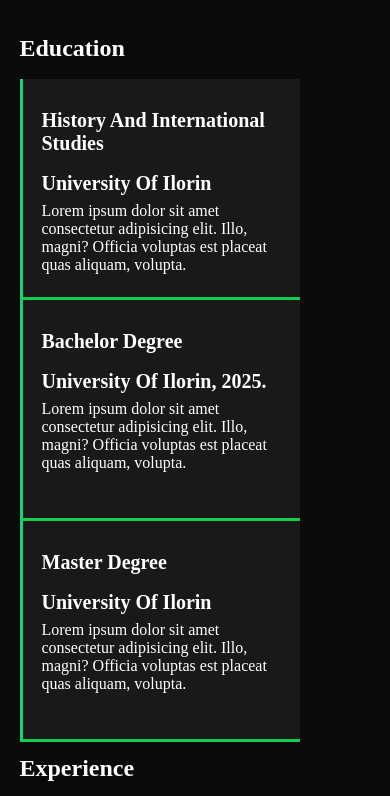
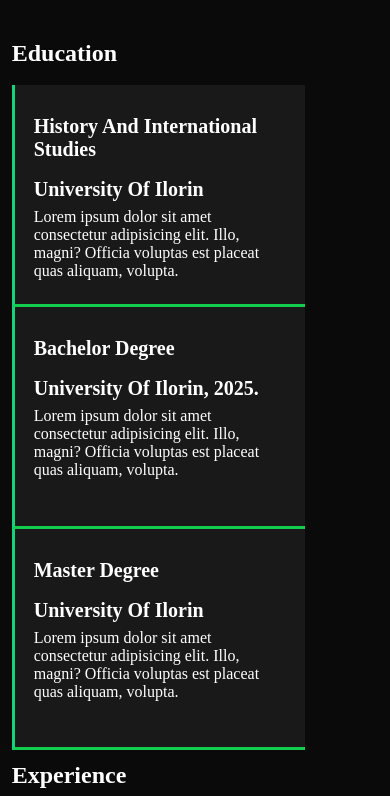
Before and after one commit to Abdulmuheez22/Portfolio, a plain HTML site: page resumeinportfolio.html in a window 390 px wide. Shown: the part 171-967 px from the top of the page. Drawn offline with Linux system fonts and the light colour scheme.

Commit message:
Update resumeinportfolio.css

```diff
--- a/resumeinportfolio.css
+++ b/resumeinportfolio.css
@@ -218,7 +218,7 @@ span a{
 
  @media (max-width: 480px){
    body{
-    margin: 0%;
+    margin: 3%;
     overflow-x: hidden;
     justify-content: none;
     background: rgb(10, 10, 10);
@@ -299,7 +299,7 @@ span a{
     display: grid;
     grid-template-columns: repeat(1,1fr);
     grid-row-gap: 50px;
-    margin: 0 5%;
+    margin: 0%;
 
 
  }
```
